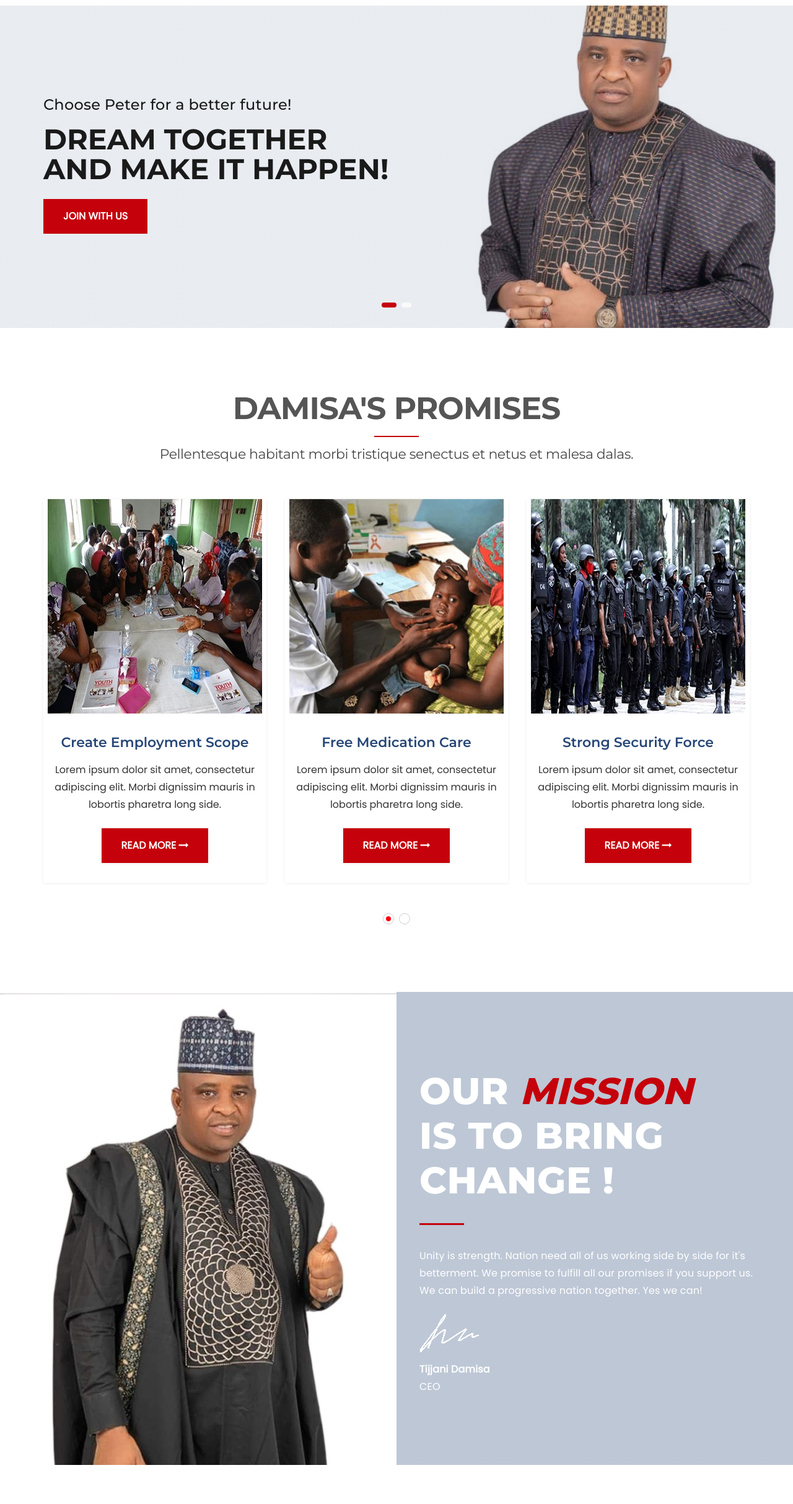
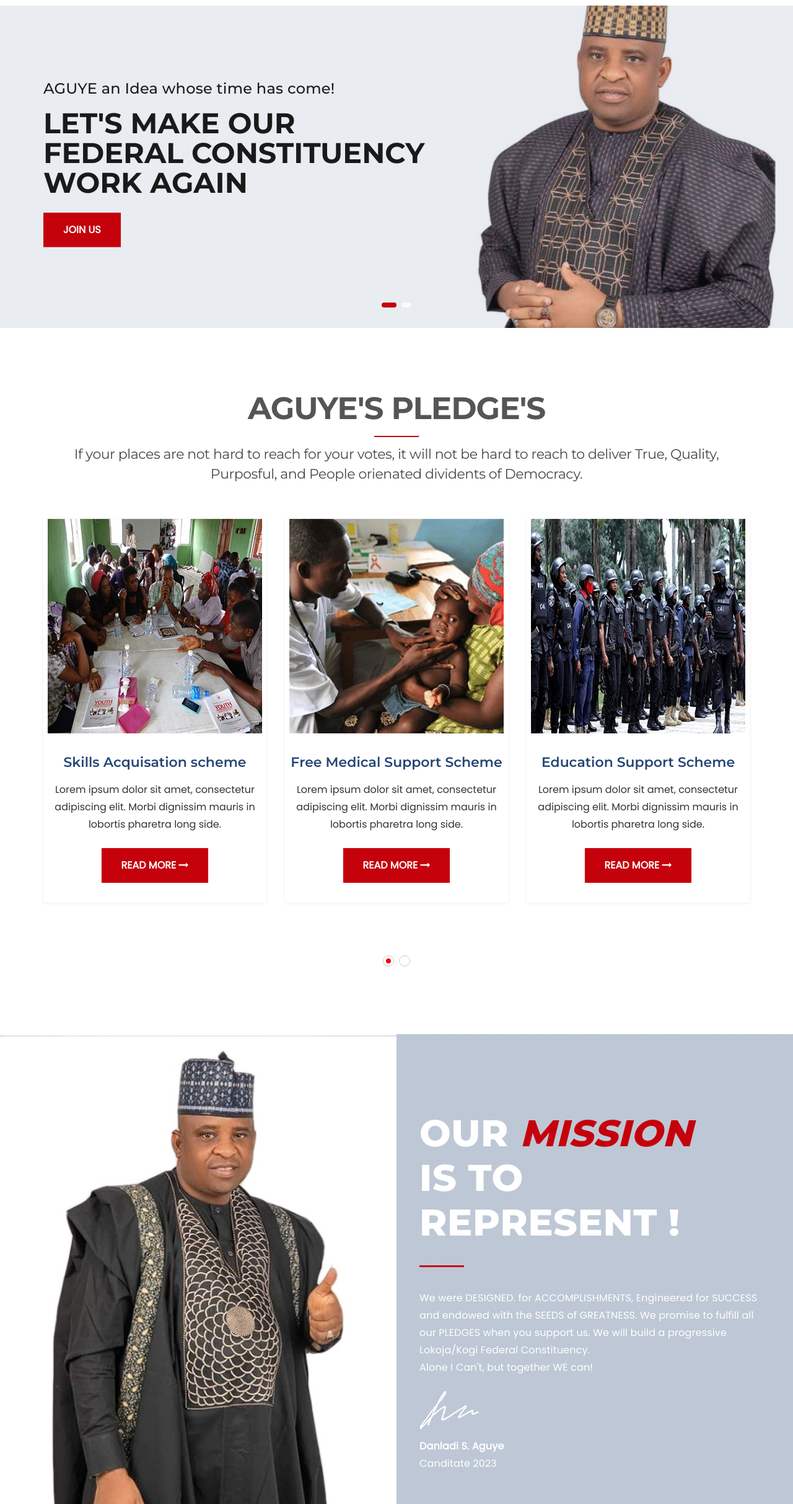
Before and after one commit to Yunuxtech/campaign, a plain HTML site: page index.html in a window 1280 px wide. Shown: the part 134-2560 px from the top of the page at 62% size. Drawn offline with Linux system fonts and the light colour scheme.

Commit message:
update content

```diff
--- a/index.html
+++ b/index.html
@@ -7,7 +7,7 @@
 <!-- Mirrored from templates.bwlthemes.com/political_buddies/ by HTTrack Website Copier/3.x [XR&CO'2014], Fri, 02 Sep 2022 10:51:52 GMT -->
 <head>
         <meta charset="utf-8">
-        <title>Political Buddies - Election Campaign & Activism HTML5 Template</title>
+        <title>MeetAguye</title>
         <meta name="viewport" content="width=device-width, initial-scale=1, maximum-scale=1">
         <meta name="description" content="Political Buddies - Election Campaign & Activism HTML5 Template">
         <meta name="author" content="xenioushk">
@@ -169,14 +169,16 @@
                                     <div class="slider-bg" data-animation-in="fadeInUp" data-animation-out="fadeInRight">
                                         <div class="col-sm-12 wow fadeInUp" data-wow-duration="1s">
 
-                                                <h3 class="text-dark">Choose Peter for a better future!</h3>
+                                                <h3 class="text-dark">AGUYE an Idea whose time has come!</h3>
                                                 <h2 class="text-dark">
-                                                    DREAM TOGETHER
+                                                        LET'S MAKE OUR
                                                     <br>
-                                                    AND MAKE IT HAPPEN!
+                                                   FEDERAL CONSTITUENCY
+                                                   <br>
+                                                   WORK AGAIN
 
                                                 </h2>
-                                                <a href="#" class="btn btn-theme btn-theme margin-top-24">JOIN WITH US</a>
+                                                <a href="#" class="btn btn-theme btn-theme margin-top-24">JOIN US</a>
                                             </div>
                                     </div> <!-- end .col-sm-12  -->
                                 </div> <!-- end .row  -->
@@ -193,14 +195,14 @@
                                     <div class="slider-bg" data-animation-in="fadeInLeft" data-animation-out="zoomInDown">
                                         <div class="col-sm-12 wow fadeInLeft" data-wow-duration="1s">
 
-                                            <h3>Nation need all of us !</h3>
+                                            <h3>From the streets and For the streets !</h3>
                                                 <h2>
-                                                    DIVIDED WE FALL
+                                                    FOR US!
                                                     <br>
-                                                    UNITED WE STAND TOGETHER.
+                                                    and BY US.
                                                 </h2>
-                                                <a href="#" class="btn btn-theme btn-theme margin-top-24">JOIN WITH US</a>
-                                                <a href="#" class="btn btn-theme btn-theme-invert margin-top-24">MAKE DONATION</a>
+                                                <a href="#" class="btn btn-theme btn-theme margin-top-24">JOIN US</a>
+                                                <!-- <a href="#" class="btn btn-theme btn-theme-invert margin-top-24">MAKE DONATION</a> -->
                                         </div>
                                     </div> <!-- end .col-sm-12  -->
                                 </div> <!-- end .row  -->
@@ -221,9 +223,9 @@
                 <div class="row section-heading-wrapper">
 
                     <div class="col-md-12 col-sm-12 text-center no-img-separator">
-                        <h2 class="extra-large">DAMISA'S PROMISES </h2>
+                        <h2 class="extra-large">AGUYE'S PLEDGE'S </h2>
                         <span class="heading-separator heading-separator-horizontal"></span>
-                        <h4>Pellentesque habitant morbi tristique senectus et netus et malesa dalas.</h4>
+                        <h4>If your places are not hard to reach for your votes, it will not be hard to reach to deliver True, Quality, Purposful, and People orienated dividents of Democracy.</h4>
 
                     </div> <!-- end .col-sm-12  -->
 
@@ -240,7 +242,7 @@
                         <div class="col-lg-4 col-md-4 col-sm-6 col-xs-12">
                             <div class="highlight-layout-1 theme-custom-box-shadow theme-custom-box-animation">
                                 <figure><img src="images/employment.jpeg" alt="" /></figure>
-                                <h5><a href="#">Create Employment Scope</a></h5>
+                                <h5><a href="#">Skills Acquisation scheme</a></h5>
                                 <div>Lorem ipsum dolor sit amet, consectetur adipiscing elit. Morbi dignissim mauris in lobortis pharetra long side.</div>
                                 <a href="#" class="btn btn-theme btn-small theme-custom-box-shadow">Read More <i class="fa fa-long-arrow-right"></i></a>
                             </div> <!--  end .main_highlights  -->
@@ -249,7 +251,7 @@
                         <div class="col-lg-4 col-md-4 col-sm-6 col-xs-12">
                             <div class="highlight-layout-1 theme-custom-box-shadow theme-custom-box-animation">
                                 <figure><img src="images/medical.jpeg" alt="" /></figure>
-                                <h5><a href="#">Free Medication Care</a></h5>
+                                <h5><a href="#">Free Medical Support Scheme</a></h5>
                                 <div>Lorem ipsum dolor sit amet, consectetur adipiscing elit. Morbi dignissim mauris in lobortis pharetra long side.</div>
                                 <a href="#" class="btn btn-theme btn-small theme-custom-box-shadow">Read More <i class="fa fa-long-arrow-right"></i></a>
                             </div> <!--  end .main_highlights  -->
@@ -258,7 +260,7 @@
                         <div class="col-lg-4 col-md-4 col-sm-6 col-xs-12">
                             <div class="highlight-layout-1 theme-custom-box-shadow theme-custom-box-animation">
                                 <figure><img src="images/security.jpeg" alt="" /></figure>
-                                <h5><a href="#">Strong Security Force</a></h5>
+                                <h5><a href="#">Education Support Scheme</a></h5>
                                 <div>Lorem ipsum dolor sit amet, consectetur adipiscing elit. Morbi dignissim mauris in lobortis pharetra long side.</div>
                                 <a href="#" class="btn btn-theme btn-small theme-custom-box-shadow">Read More <i class="fa fa-long-arrow-right"></i></a>
                             </div> <!--  end .main_highlights  -->
@@ -267,7 +269,7 @@
                         <div class="col-lg-4 col-md-4 col-sm-6 col-xs-12">
                             <div class="highlight-layout-1 theme-custom-box-shadow theme-custom-box-animation ">
                                 <figure><img src="images/right.jpeg" alt="" /></figure>
-                                <h5><a href="#">Ensure Equal Rights</a></h5>
+                                <h5><a href="#">Door2Door Welfare</a></h5>
                                 <div>Lorem ipsum dolor sit amet, consectetur adipiscing elit. Morbi dignissim mauris in lobortis pharetra long side.</div>
                                 <a href="#" class="btn btn-theme btn-small theme-custom-box-shadow">Read More <i class="fa fa-long-arrow-right"></i></a>
                             </div> <!--  end .main_highlights  -->
@@ -276,7 +278,7 @@
                         <div class="col-lg-4 col-md-4 col-sm-6 col-xs-12">
                             <div class="highlight-layout-1 theme-custom-box-shadow theme-custom-box-animation">
                                 <figure><img src="images/justice.jpeg" alt=""/></figure>
-                                <h5><a href="#">Bring Social Justice</a></h5>
+                                <h5><a href="#">Ensure Social Justice</a></h5>
                                 <div>Lorem ipsum dolor sit amet, consectetur adipiscing elit. Morbi dignissim mauris in lobortis pharetra long side.</div>
                                 <a href="#" class="btn btn-theme btn-small theme-custom-box-shadow">Read More <i class="fa fa-long-arrow-right"></i></a>
                             </div> <!--  end .main_highlights  -->
@@ -285,7 +287,7 @@
                         <div class="col-lg-4 col-md-4 col-sm-6 col-xs-12">
                             <div class="highlight-layout-1 theme-custom-box-shadow theme-custom-box-animation">
                                 <figure><img src="images/economy.jpeg" alt="" class=" img-shadow" /></figure>
-                                <h5><a href="#">Stable Economy Growth</a></h5>
+                                <h5><a href="#">Ensure Local Economic Viability</a></h5>
                                 <div>Lorem ipsum dolor sit amet, consectetur adipiscing elit. Morbi dignissim mauris in lobortis pharetra long side.</div>
                                 <a href="#" class="btn btn-theme btn-small theme-custom-box-shadow">Read More <i class="fa fa-long-arrow-right"></i></a>
                             </div> <!--  end .main_highlights  -->
@@ -320,22 +322,23 @@
                             <div class="about-us-info text-left wow fadeInLeft">
 
                                 <h3 class="about-us-slogan about-us-slogan-bold text-light-color">
-                                    OUR <i class="text-curly text-highlighter-primary">MISSION </i><br>  IS TO BRING CHANGE !<br>
+                                    OUR <i class="text-curly text-highlighter-primary">MISSION </i><br>  IS TO REPRESENT !<br>
                                 </h3>
 
                                 <div class="margin-top-48 text-light-color">
 
                                     <p class="text-light-color padding-top-24">
-                                        Unity is strength.
-                                        Nation need all of us working side by side for it's betterment. We promise to fulfill
-                                        all our promises if you support us.
-                                        We can build a progressive nation together. Yes we can! <br>
+                                        We were DESIGNED.
+                                        for ACCOMPLISHMENTS, Engineered for SUCCESS and endowed with the SEEDS of GREATNESS. We promise to fulfill
+                                        all our PLEDGES when you support us.
+                                        We will build a progressive Lokoja/Kogi Federal Constituency.
+                                        <br> Alone I Can't, but together WE can! <br>
                                     </p>
 
                                     <p class="margin-top-24 text-light-color">
                                         <img src="images/signature.png" alt="" />
                                         <br>
-                                        <strong>Tijjani Damisa</strong> <br>CEO
+                                        <strong>Danladi S. Aguye</strong> <br>Canditate 2023
                                     </p>
 
                                 </div>
@@ -477,7 +480,7 @@
                     <div class="col-md-12 col-sm-12 text-center no-img-separator">
                         <h4>Vote For Us</h4>
                         <span class="heading-separator heading-separator-horizontal"></span>
-                        <h2 class="extra-large">GET READY FOR ELECTION</h2>
+                        <h2 class="extra-large">COUNT DOWN TO THE ELECTION</h2>
 
                     </div> <!-- end .col-sm-10  -->
 
@@ -508,7 +511,7 @@
                         <div class="row section-heading-wrapper">
 
                             <div class="col-md-12 col-sm-12 text-left no-img-separator">
-                                <h4>Why Vote Us?</h4>
+                                <h4>Why Aguye?</h4>
                                 <span class="heading-separator heading-separator-horizontal"></span>
                                 <h2>OUR ACHIEVEMENTS</h2>
 
@@ -723,13 +726,13 @@
                 <div class="row">
                     <div class="col-sm-12">
                         <div class="cta-section-1 section-secondary-bg text-center theme-custom-box-shadow">
-                            <h2 class="text-capitalize">Become A Part Of Great Work Today</h2>
+                            <h2 class="text-capitalize">Be A Part Of Our Family Today</h2>
                             <p>
-                                You can give support at any of our campaign venues all over the world.
+                                From your Room, to your Street, to your Unit, to your Ward and your Local Government canvas support and vote for Aguye.
                                 <br />
-                                We have total sixty thousands donor centers and visit thousands of other venues on various occasions.
+                                <!-- We have total sixty thousands donor centers and visit thousands of other venues on various occasions.                             -->
                             </p>
-                            <a class="btn btn-theme margin-top-24 wow zoomInLeft" href="#">JOIN WITH US</a>
+                            <a class="btn btn-theme margin-top-24 wow zoomInLeft" href="#">JOIN US</a>
                             <!-- <a class="btn btn-theme btn-theme-invert margin-top-24 wow zoomInRight" href="#">MAKE A DONATION</a> -->
                         </div>
                     </div>
```
